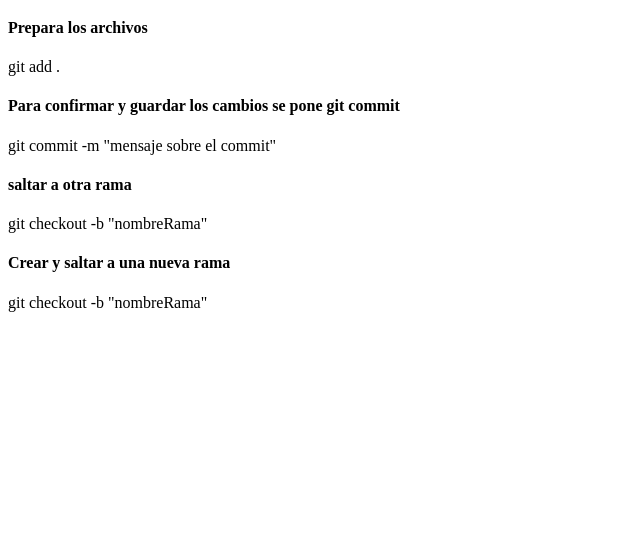
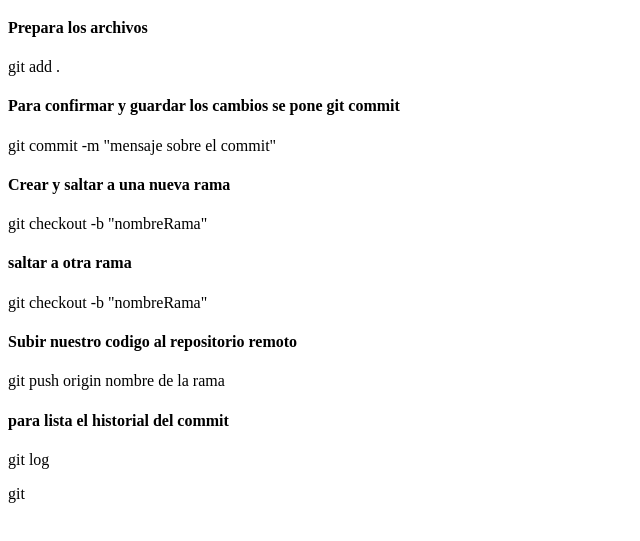
Before and after one commit to yuliana-mallorga/practicaGit23, a plain HTML site: page index.html in a window 1280 px wide. Shown: the part 61-602 px from the top of the page, without its empty margins (0-640 px from the left). Drawn offline with Linux system fonts and the light colour scheme.

Commit message:
se modifico html

```diff
--- a/index.html
+++ b/index.html
@@ -16,13 +16,23 @@
         <h4>Para confirmar y guardar los cambios se pone git commit</h4>
         <p>git commit -m "mensaje sobre el commit"</p>
 
+        <h4>Crear y saltar a una nueva rama</h4>
+        <p>git checkout -b "nombreRama"</p>
         <h4>saltar a otra rama</h4>
         <p>git checkout -b "nombreRama"</p>
+        <h4>
+            Subir nuestro codigo al repositorio remoto
+        </h4>
+        <p>git push origin nombre de la rama</p>
+        <h4>para lista el historial del commit</h4>
+        <p>git log</p>
+        git
 
 
 
-        <h4>Crear y saltar a una nueva rama</h4>
-        <p>git checkout -b "nombreRama"</p>
+
+
+
     </main>
 </body>
 </html>
```
